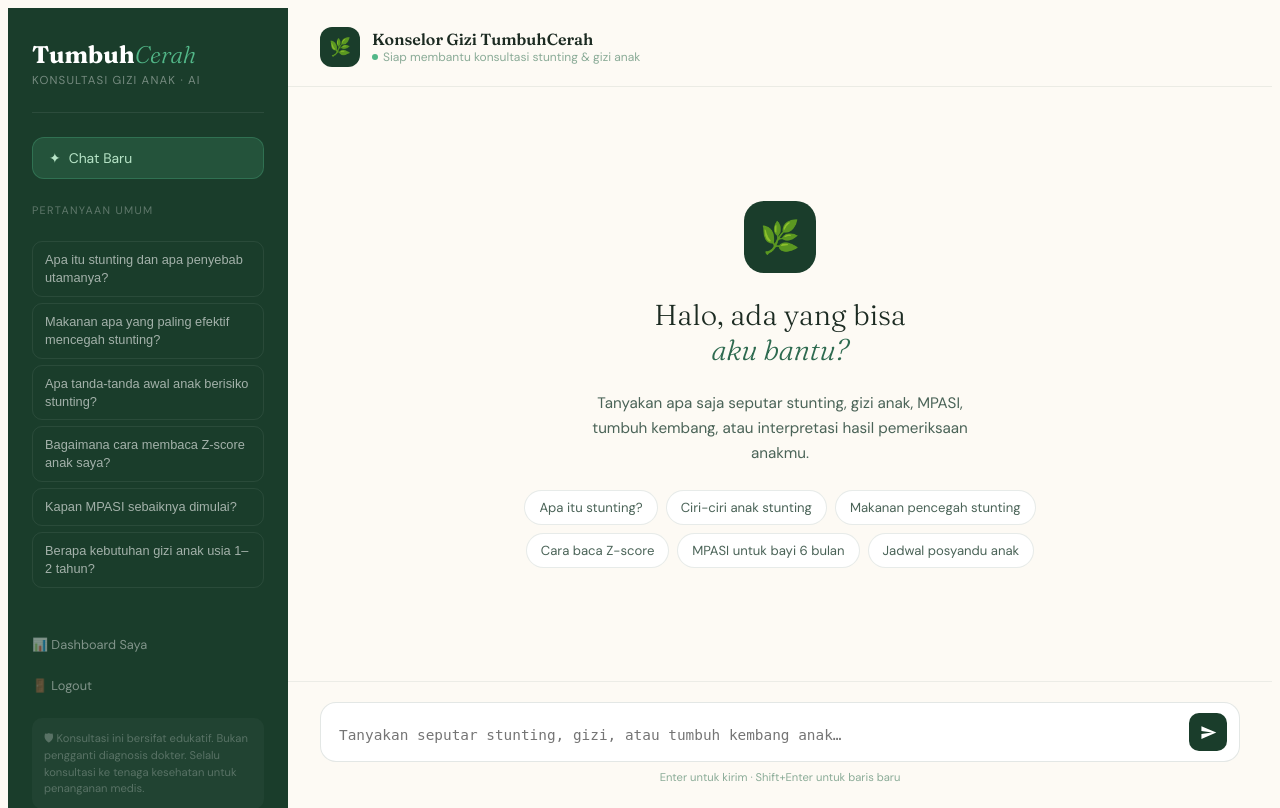
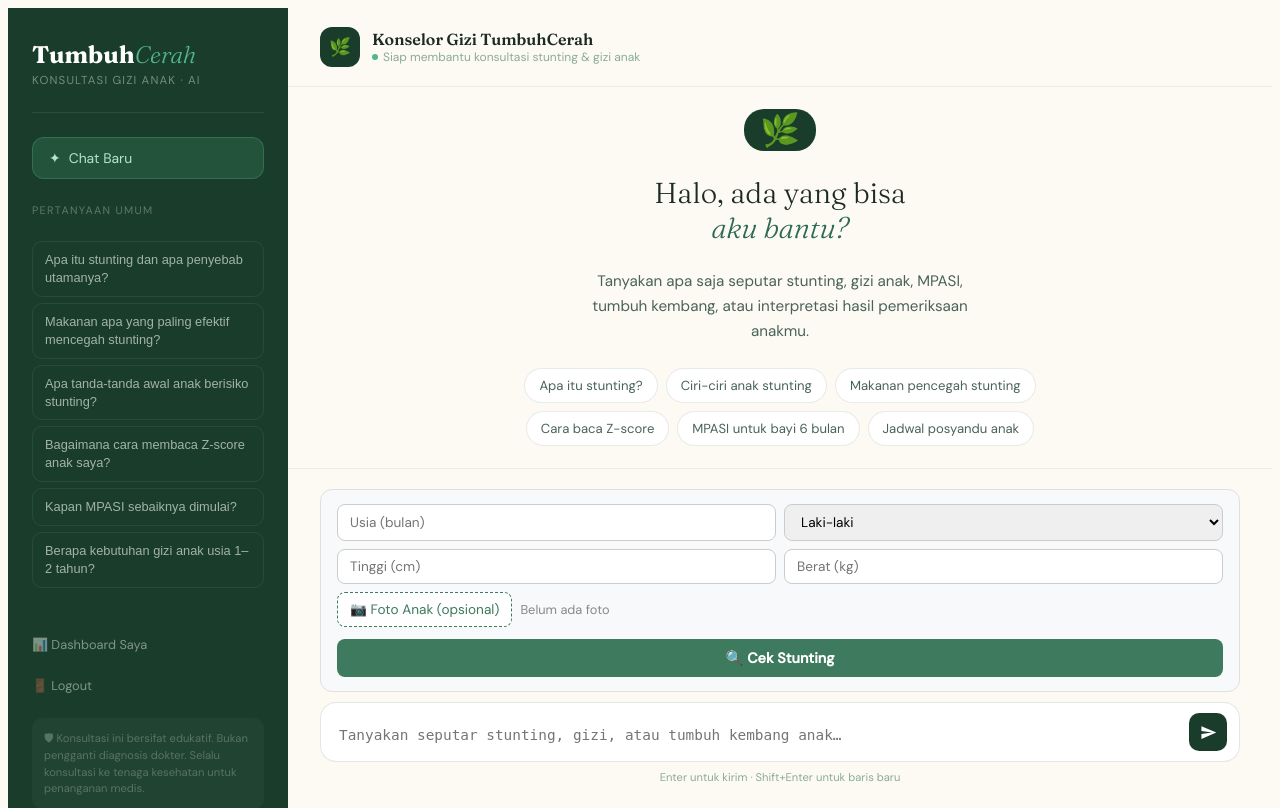
Before and after one commit to matildeina/sistem-pakar-stunting-fuzzy, a Flask app: page /chat in a window 1280 px wide. Run offline with Flask 3, Linux system fonts and the light colour scheme; the visitor is signed in with stand-in values (Sample User, id 1).

Commit message:
feat: upload foto anak ke Azure Blob Storage

```diff
--- a/backend/models/consultation.py
+++ b/backend/models/consultation.py
@@ -12,4 +12,5 @@
     berat_badan = db.Column(db.Float, nullable=False)
     status_fuzzy = db.Column(db.String(50), nullable=False)
     skor_fuzzy = db.Column(db.Float, nullable=False)
+    foto_url = db.Column(db.String(500), nullable=True)  # ← tambah ini
     created_at = db.Column(db.DateTime, default=datetime.utcnow)
--- a/backend/routes/api_routes.py
+++ b/backend/routes/api_routes.py
@@ -147,25 +147,23 @@
 @login_required
 def cek_stunting():
 
-    data = request.get_json() or {}
+    # Ambil data — bisa JSON atau form-data (karena ada file upload)
+    if request.content_type and 'multipart/form-data' in request.content_type:
+        data = request.form
+    else:
+        data = request.get_json() or {}
 
     try:
-
         usia = int(data.get("usia", 0))
         jk = str(data.get("jk", "L"))
-
         tb_cm = float(data.get("tb_cm", 0))
         bb_kg = float(data.get("bb_kg", 0))
 
         if usia < 0 or usia > 60:
-            return jsonify({
-                "error": "Usia harus 0-60 bulan"
-            }), 400
+            return jsonify({"error": "Usia harus 0-60 bulan"}), 400
 
         if tb_cm <= 0 or bb_kg <= 0:
-            return jsonify({
-                "error": "TB dan BB harus lebih dari 0"
-            }), 400
+            return jsonify({"error": "TB dan BB harus lebih dari 0"}), 400
 
         tbl_tb = WHO_TB_L if jk == "L" else WHO_TB_P
         tbl_bb = WHO_BB_L if jk == "L" else WHO_BB_P
@@ -186,10 +184,7 @@
         rekomendasi, catatan = buat_rekomendasi(
             hasil_fuzzy["status"],
             status_gizi,
-            z_tb,
-            z_bb,
-            usia,
-            jk
+            z_tb, z_bb, usia, jk
         )
 
         analisis_ai = (
@@ -199,6 +194,18 @@
             f"memiliki status {hasil_fuzzy['status']}."
         )
 
+        # ── Upload foto ke Azure jika ada ──
+        foto_url = None
+        if 'foto' in request.files:
+            foto = request.files['foto']
+            if foto and foto.filename:
+                try:
+                    from services.azure_service import upload_foto_anak
+                    foto_url = upload_foto_anak(foto)
+                except Exception as e:
+                    # Gagal upload foto tidak menghentikan konsultasi
+                    print(f"Warning upload foto: {e}")
+
         # Simpan ke database
         history = ConsultationHistory(
             user_id=session["user_id"],
@@ -207,7 +214,8 @@
             tinggi_badan=tb_cm,
             berat_badan=bb_kg,
             status_fuzzy=hasil_fuzzy["status"],
-            skor_fuzzy=hasil_fuzzy["skor"]
+            skor_fuzzy=hasil_fuzzy["skor"],
+            foto_url=foto_url  # ← tambah ini
         )
 
         db.session.add(history)
@@ -220,13 +228,12 @@
             "fuzzy": hasil_fuzzy,
             "rekomendasi": rekomendasi,
             "catatan_tambahan": catatan,
-            "analisis_ai": analisis_ai
+            "analisis_ai": analisis_ai,
+            "foto_url": foto_url  # ← tambah ini
         })
 
     except Exception as e:
-        return jsonify({
-            "error": str(e)
-        }), 400
+        return jsonify({"error": str(e)}), 400
 
 # ==================================================
 # CHATBOT
--- a/frontend/templates/chat.html
+++ b/frontend/templates/chat.html
@@ -6,6 +6,67 @@
     <title>TumbuhCerah — Konsultasi AI</title>
     <link href="https://fonts.googleapis.com/css2?family=Fraunces:ital,opsz,wght@0,9..144,300;0,9..144,600;0,9..144,700;1,9..144,300&family=DM+Sans:wght@300;400;500&display=swap" rel="stylesheet" />
     <link rel="stylesheet" href="{{ url_for('static', filename='css/chat.css') }}" />
+
+    <style>
+    .cek-form {
+      background: #f8f9fa;
+      border-radius: 12px;
+      padding: 14px 16px;
+      margin-bottom: 10px;
+      border: 1px solid #e0e0e0;
+    }
+    .form-row {
+      display: flex;
+      gap: 8px;
+      margin-bottom: 8px;
+    }
+    .form-row input,
+    .form-row select {
+      flex: 1;
+      padding: 8px 12px;
+      border: 1px solid #ccc;
+      border-radius: 8px;
+      font-family: 'DM Sans', sans-serif;
+      font-size: 0.85rem;
+      outline: none;
+    }
+    .form-row input:focus,
+    .form-row select:focus {
+      border-color: #3d7a5e;
+    }
+    .upload-label {
+      display: flex;
+      align-items: center;
+      gap: 6px;
+      padding: 8px 12px;
+      background: #fff;
+      border: 1px dashed #3d7a5e;
+      border-radius: 8px;
+      cursor: pointer;
+      font-size: 0.85rem;
+      color: #3d7a5e;
+      font-family: 'DM Sans', sans-serif;
+    }
+    .upload-label:hover {
+      background: #f0f7f4;
+    }
+    .btn-cek {
+      width: 100%;
+      padding: 10px;
+      background: #3d7a5e;
+      color: #fff;
+      border: none;
+      border-radius: 8px;
+      font-family: 'DM Sans', sans-serif;
+      font-weight: 700;
+      font-size: 0.9rem;
+      cursor: pointer;
+      transition: opacity 0.2s;
+      margin-top: 4px;
+    }
+    .btn-cek:hover { opacity: 0.85; }
+    .btn-cek:disabled { opacity: 0.6; cursor: not-allowed; }
+    </style>
   </head>
   <body>
     <div class="app">
@@ -66,6 +127,30 @@
         </div>
 
         <div class="input-area">
+
+          <!-- Form Cek Stunting -->
+          <div class="cek-form" id="cek-form">
+            <div class="form-row">
+              <input type="number" id="usia" placeholder="Usia (bulan)" min="0" max="60">
+              <select id="jk">
+                <option value="L">Laki-laki</option>
+                <option value="P">Perempuan</option>
+              </select>
+            </div>
+            <div class="form-row">
+              <input type="number" id="tb_cm" placeholder="Tinggi (cm)" step="0.1">
+              <input type="number" id="bb_kg" placeholder="Berat (kg)" step="0.1">
+            </div>
+            <div class="form-row">
+              <label class="upload-label" for="foto-anak">
+                📷 Foto Anak (opsional)
+                <input type="file" id="foto-anak" accept="image/png,image/jpg,image/jpeg" style="display:none">
+              </label>
+              <span id="foto-name" style="font-size:0.8rem;color:#888;align-self:center;">Belum ada foto</span>
+            </div>
+            <button class="btn-cek" id="btn-cek">🔍 Cek Stunting</button>
+          </div>
+
           <div class="input-wrap">
             <textarea id="chat-input" placeholder="Tanyakan seputar stunting, gizi, atau tumbuh kembang anak…" rows="1"></textarea>
             <button class="btn-send" id="btn-send" title="Kirim">
@@ -73,10 +158,74 @@
             </button>
           </div>
           <div class="input-hint">Enter untuk kirim · Shift+Enter untuk baris baru</div>
+
         </div>
       </main>
     </div>
 
     <script src="{{ url_for('static', filename='js/chat.js') }}"></script>
+
+    <script>
+    // Preview nama file yang dipilih
+    document.getElementById('foto-anak').addEventListener('change', function() {
+      const file = this.files[0];
+      document.getElementById('foto-name').textContent = file ? file.name : 'Belum ada foto';
+    });
+
+    // Tombol Cek Stunting
+    document.getElementById('btn-cek').addEventListener('click', async function() {
+      const usia  = document.getElementById('usia').value;
+      const jk    = document.getElementById('jk').value;
+      const tb_cm = document.getElementById('tb_cm').value;
+      const bb_kg = document.getElementById('bb_kg').value;
+      const foto  = document.getElementById('foto-anak').files[0];
+
+      if (!usia || !tb_cm || !bb_kg) {
+        alert('Usia, tinggi, dan berat wajib diisi!');
+        return;
+      }
+
+      // Pakai FormData supaya bisa kirim file
+      const formData = new FormData();
+      formData.append('usia', usia);
+      formData.append('jk', jk);
+      formData.append('tb_cm', tb_cm);
+      formData.append('bb_kg', bb_kg);
+      if (foto) formData.append('foto', foto);
+
+      this.textContent = 'Memproses...';
+      this.disabled = true;
+
+      try {
+        const res = await fetch('/cek', {
+          method: 'POST',
+          body: formData
+        });
+
+        const data = await res.json();
+
+        if (res.ok) {
+          let pesan = `✅ Hasil Pemeriksaan:\n`;
+          pesan += `Status: ${data.fuzzy.status}\n`;
+          pesan += `Z-Score TB/U: ${data.z_tb}\n`;
+          pesan += `Z-Score BB/U: ${data.z_bb}\n`;
+          pesan += `\n📋 Rekomendasi:\n${data.rekomendasi.join('\n')}`;
+          if (data.foto_url) {
+            pesan += `\n\n📷 Foto tersimpan di Azure:\n${data.foto_url}`;
+          }
+          alert(pesan);
+        } else {
+          alert('Error: ' + data.error);
+        }
+
+      } catch(e) {
+        alert('Gagal terhubung ke server');
+      }
+
+      this.textContent = '🔍 Cek Stunting';
+      this.disabled = false;
+    });
+    </script>
+
   </body>
 </html>
```
Also changed, not shown: backend/services/azure_service.py (added, +40 -0 lines).
